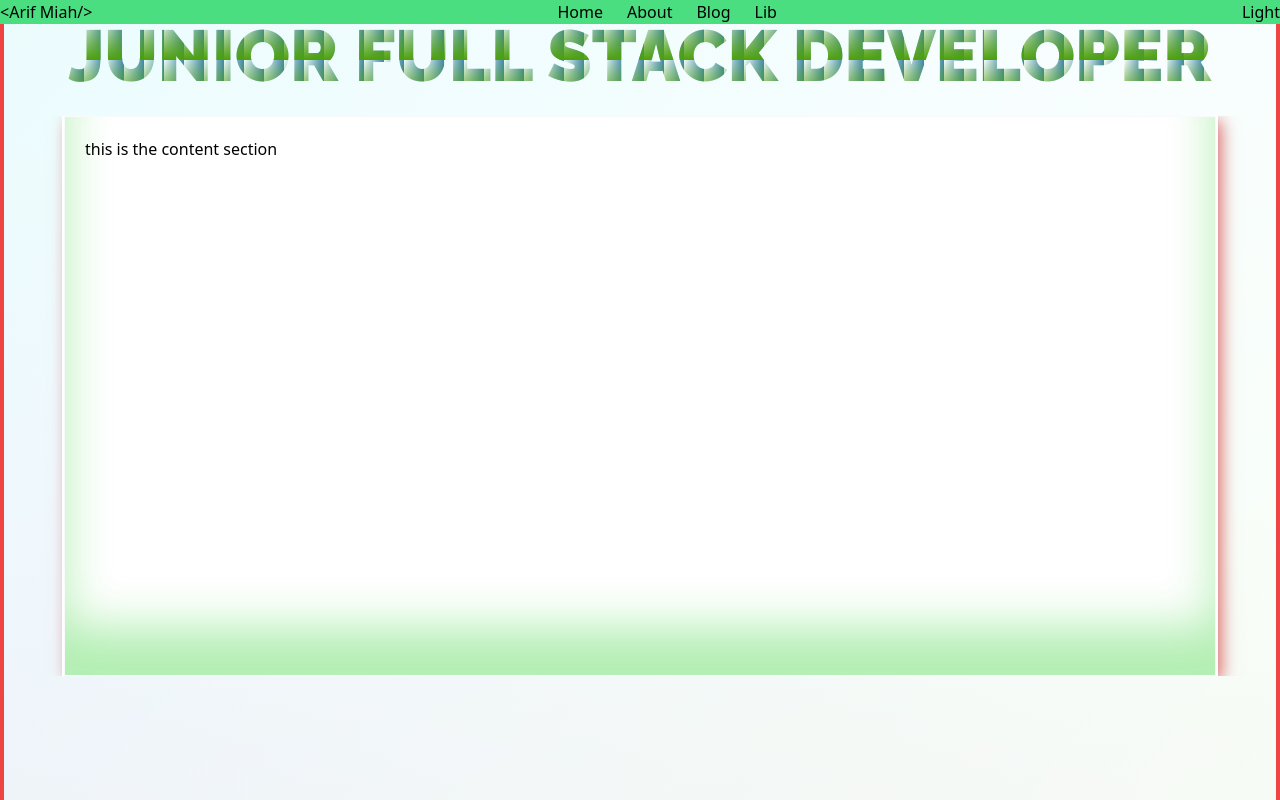
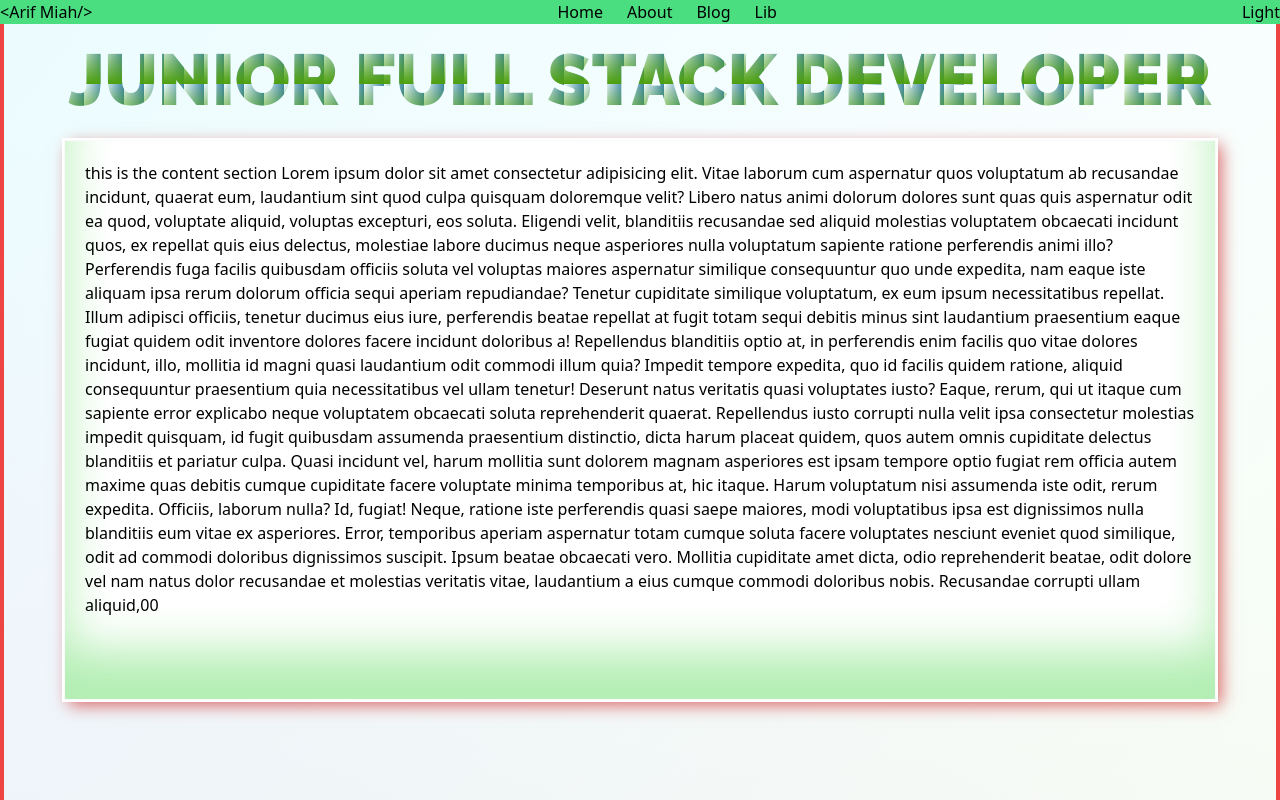
Before and after one commit to ArifMiah07/Portfolio-Arif-Miah, a React (Vite) app: page /v4 in a window 1280 px wide. Shown: the top 800 px of the page. Built offline with nearby package versions, Linux system fonts and the light colour scheme; a web font is replaced by a local one.

Commit message:
added interactive navbar in landing page

```diff
--- a/src/Version/version4/pages/landingPage/LandingPage.jsx
+++ b/src/Version/version4/pages/landingPage/LandingPage.jsx
@@ -4,8 +4,16 @@ import LandingPageNavbar from "./LandingPageNavbar";
 export default function LandingPage() {
   // states
   const [scrollPositionY, setScrollPositionY] = useState(0);
+  const [countProgress, setCountProgress] = useState(0);
 
   useEffect(() => {
+    const maxScrollY =
+      document.documentElement.scrollHeight - window.innerHeight;
+    console.log("MaxScrollY : ", maxScrollY);
+
+    const progress = window.scrollY / maxScrollY;
+    setCountProgress(progress);
+    console.log("progress: ", progress);
     const handleScrollPosition = () => {
       setScrollPositionY(window.scrollY);
       console.log(window.scrollY);
@@ -28,11 +36,16 @@ export default function LandingPage() {
      * add animation
      *
      */
-    <div className="z-1  landingPageBg w-full min-h-[200vh] border-4 border-red-500 ">
+    <div className="z-1 landingPageBg w-full min-h-[200vh] border-4 border-red-500 ">
       {/* header section */}
-      <header className="relative w-full h-full flex items-center px-6 py-2 ">
+      <header className="relative w-full h-full flex items-center mb-6 px-6 py-2 ">
         {/* nav section*/}
-        <nav className="z-2 fixed top-0 right-0  w-full h-fit   ">
+        <nav
+          className={`w-full z-2  fixed flex items-center justify-center  ${
+            scrollPositionY >= 100
+              ? " transition-all delay-75 ease-in duration-150 w-full top-0 right-0 items-center justify-center"
+              : "top-0 right-0  w-full h-fit   "
+          }`}>
           {/* nav component */}
           <LandingPageNavbar scrollPositionY={scrollPositionY} />
         </nav>
@@ -43,9 +56,51 @@ export default function LandingPage() {
         <span> Full Stack</span>
         <span> Developer</span>
       </h1>
-      <div className=" overflow-x-hidden w-full h-full flex flex-col items-center mt-6 ">
-        <div className={`blockquote bg-white w-[90vw] h-[70vh] border border-gray-50  ${scrollPositionY >= 200 ? 'p-6 ' : '' } `}>
-          this is the content section
+      <div className=" w-full h-full flex flex-col items-center mt-6 ">
+        <div
+          className={`blockquote bg-white w-[90vw] h-[70vh] border border-gray-50  ${
+            scrollPositionY >= 200 ? "" : ""
+          } `}>
+          this is the content section Lorem ipsum dolor sit amet consectetur
+          adipisicing elit. Vitae laborum cum aspernatur quos voluptatum ab
+          recusandae incidunt, quaerat eum, laudantium sint quod culpa quisquam
+          doloremque velit? Libero natus animi dolorum dolores sunt quas quis
+          aspernatur odit ea quod, voluptate aliquid, voluptas excepturi, eos
+          soluta. Eligendi velit, blanditiis recusandae sed aliquid molestias
+          voluptatem obcaecati incidunt quos, ex repellat quis eius delectus,
+          molestiae labore ducimus neque asperiores nulla voluptatum sapiente
+          ratione perferendis animi illo? Perferendis fuga facilis quibusdam
+          officiis soluta vel voluptas maiores aspernatur similique consequuntur
+          quo unde expedita, nam eaque iste aliquam ipsa rerum dolorum officia
+          sequi aperiam repudiandae? Tenetur cupiditate similique voluptatum, ex
+          eum ipsum necessitatibus repellat. Illum adipisci officiis, tenetur
+          ducimus eius iure, perferendis beatae repellat at fugit totam sequi
+          debitis minus sint laudantium praesentium eaque fugiat quidem odit
+          inventore dolores facere incidunt doloribus a! Repellendus blanditiis
+          optio at, in perferendis enim facilis quo vitae dolores incidunt,
+          illo, mollitia id magni quasi laudantium odit commodi illum quia?
+          Impedit tempore expedita, quo id facilis quidem ratione, aliquid
+          consequuntur praesentium quia necessitatibus vel ullam tenetur!
+          Deserunt natus veritatis quasi voluptates iusto? Eaque, rerum, qui ut
+          itaque cum sapiente error explicabo neque voluptatem obcaecati soluta
+          reprehenderit quaerat. Repellendus iusto corrupti nulla velit ipsa
+          consectetur molestias impedit quisquam, id fugit quibusdam assumenda
+          praesentium distinctio, dicta harum placeat quidem, quos autem omnis
+          cupiditate delectus blanditiis et pariatur culpa. Quasi incidunt vel,
+          harum mollitia sunt dolorem magnam asperiores est ipsam tempore optio
+          fugiat rem officia autem maxime quas debitis cumque cupiditate facere
+          voluptate minima temporibus at, hic itaque. Harum voluptatum nisi
+          assumenda iste odit, rerum expedita. Officiis, laborum nulla? Id,
+          fugiat! Neque, ratione iste perferendis quasi saepe maiores, modi
+          voluptatibus ipsa est dignissimos nulla blanditiis eum vitae ex
+          asperiores. Error, temporibus aperiam aspernatur totam cumque soluta
+          facere voluptates nesciunt eveniet quod similique, odit ad commodi
+          doloribus dignissimos suscipit. Ipsum beatae obcaecati vero. Mollitia
+          cupiditate amet dicta, odio reprehenderit beatae, odit dolore vel nam
+          natus dolor recusandae et molestias veritatis vitae, laudantium a eius
+          cumque commodi doloribus nobis. Recusandae corrupti ullam aliquid,
+          <span>{countProgress}</span>
+          <span>{scrollPositionY}</span>
         </div>
       </div>
     </div>
--- a/src/Version/version4/pages/landingPage/LandingPageNavbar.jsx
+++ b/src/Version/version4/pages/landingPage/LandingPageNavbar.jsx
@@ -1,14 +1,13 @@
 import { useState } from "react";
 import { Link } from "react-router-dom";
 
-export default function LandingPageNavbar({scrollPositionY}) {
+export default function LandingPageNavbar({ scrollPositionY }) {
   // states
   const [isDark, setIsDark] = useState(true);
   // functionalities
   function handleToggleTheme() {
     setIsDark(!isDark);
   }
-
 
   console.log(scrollPositionY);
 
@@ -17,40 +16,56 @@ export default function LandingPageNavbar({scrollPositionY}) {
     /**
      * this nav bar will use in landing page
      */
-    <div className={` z-3 w-full h-full flex flex-row items-center justify-between gap-6 ${scrollPositionY >= 100  ?  'bg-red-500 ': 'bg-green-400'} `}>
+    <div
+      className={`  ${
+        scrollPositionY >= 100
+          ? " transition-all delay-75 ease-in duration-150 bg-white/30 backdrop-blur-sm rounded-full px-6 py-2 w-fit flex flex-row gap-6 items-center justify-center border border-yellow-50 "
+          : "bg-green-400 z-3 w-full h-full flex flex-row items-center justify-between gap-6"
+      } `}>
       {/* logo */}
-      <div className="flex flex-row items-center justify-center ">
+      <div
+        className={`flex flex-row items-center justify-center ${
+          scrollPositionY >= 100 ? "hidden" : ""
+        } `}>
         <span>{"<"}</span>
         <span>Arif Miah</span>
         <span>{"/>"}</span>
       </div>
       {/* menu */}
-      <div className="flex items-center">
+      <div
+        className={`flex items-center ${
+          scrollPositionY >= 100 ? " w-full  justify-end" : ""
+        }`}>
         <ul className="flex flex-row items-center gap-6 ">
           <li>
             <Link>
-                <span>Home</span>
+              <span>Home</span>
             </Link>
           </li>
           <li>
             <Link>
-                <span>About</span>
+              <span>About</span>
             </Link>
           </li>
           <li>
             <Link>
-                <span>Blog</span>
+              <span>Blog</span>
             </Link>
           </li>
           <li>
             <Link>
-                <span>Lib</span>
+              <span>Lib</span>
             </Link>
           </li>
         </ul>
       </div>
       {/* extra */}
-      <div className="flex flex-row items-center justify-center  ">
+      <div
+        className={`  ${
+          scrollPositionY >= 100
+            ? "flex flex-row w-full items-start  "
+            : "flex flex-row items-center justify-center"
+        }`}>
         <button onClick={handleToggleTheme}>
           {isDark ? <span>Light</span> : <span>Dark</span>}
         </button>
```
